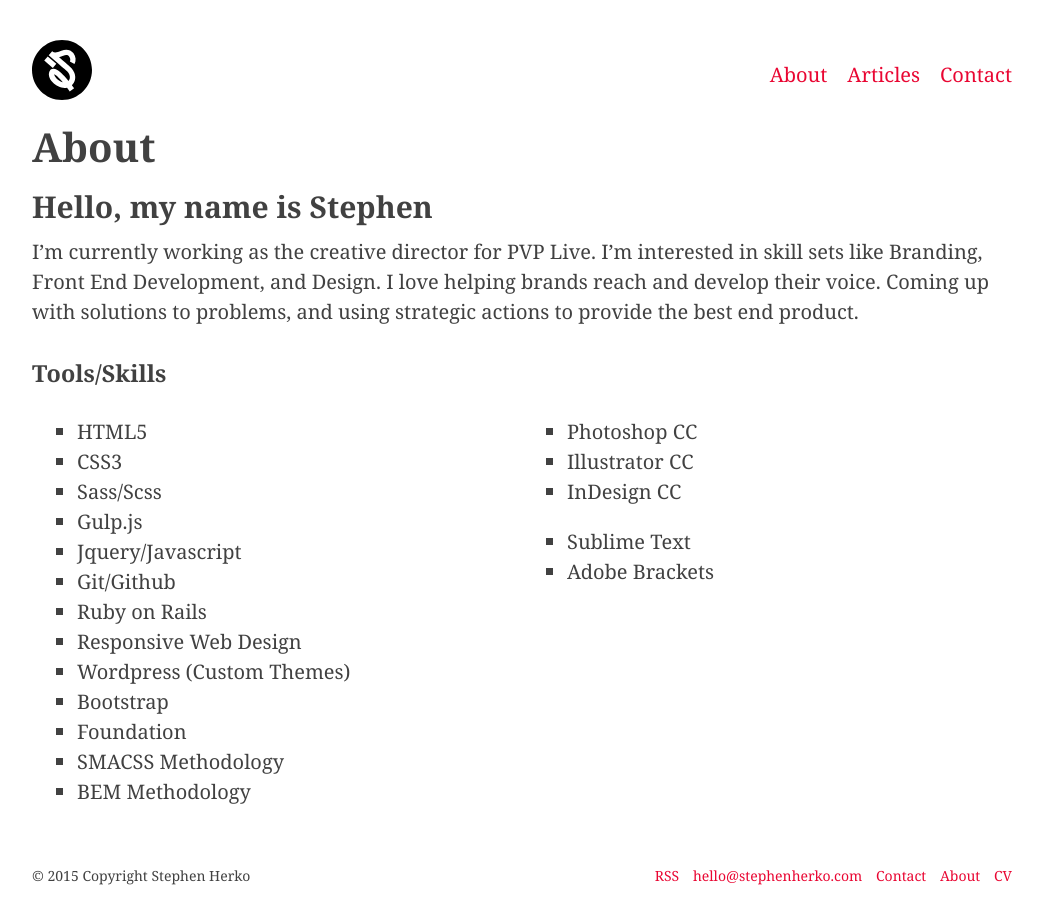
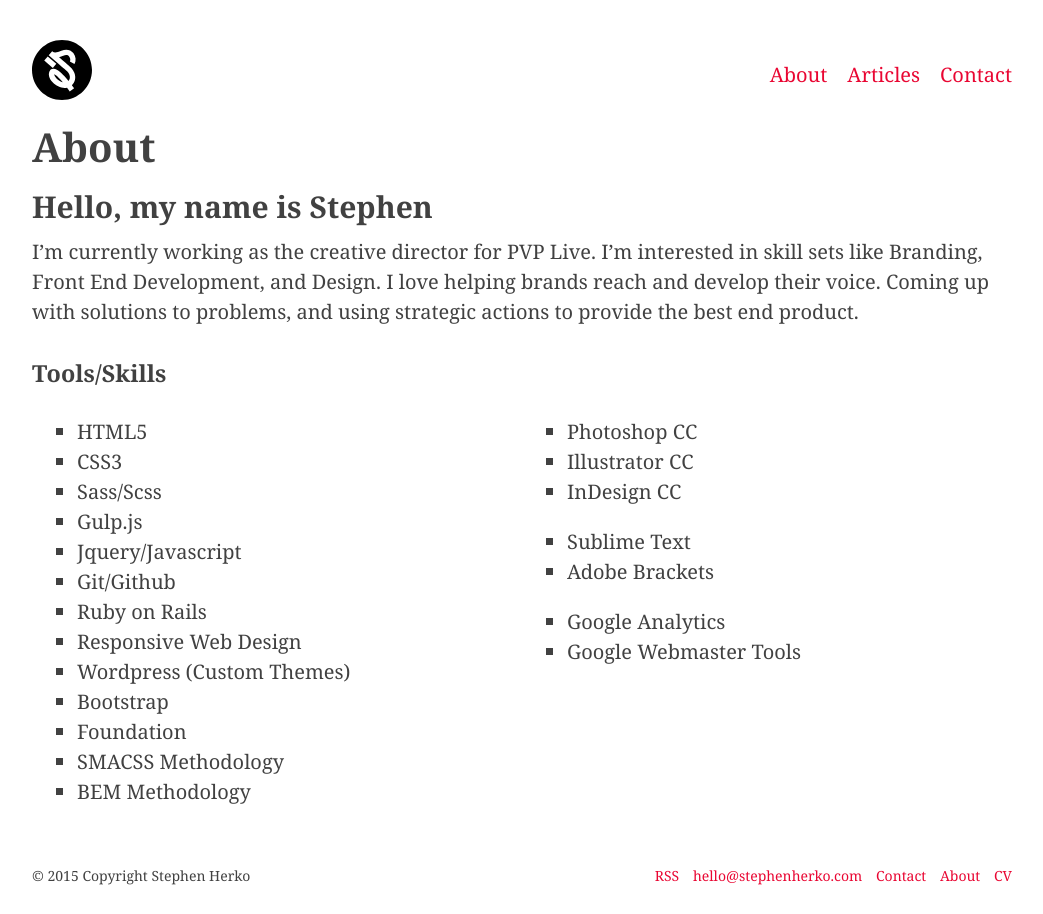
Before and after one commit to sherkoo/stephenherko.github.io, a Jekyll site: the page built from about.md, in a window 1280 px wide. Shown: the whole page, without its empty margins (118-1161 px from the left). Built offline with Jekyll 4.4.1, drawn with Linux system fonts in a browser that asks for light colours; some web fonts are replaced.

Commit message:
new skills

```diff
--- a/about.md
+++ b/about.md
@@ -40,5 +40,9 @@ I'm currently working as the creative director for PVP Live. I'm interested in s
       <li>Sublime Text</li>
       <li>Adobe Brackets</li>
     </ul>
+    <ul>
+      <li>Google Analytics</li>
+      <li>Google Webmaster Tools</li>
+    </ul>
   </div>
 </div>
```
Also changed, not shown: 2 other files.
